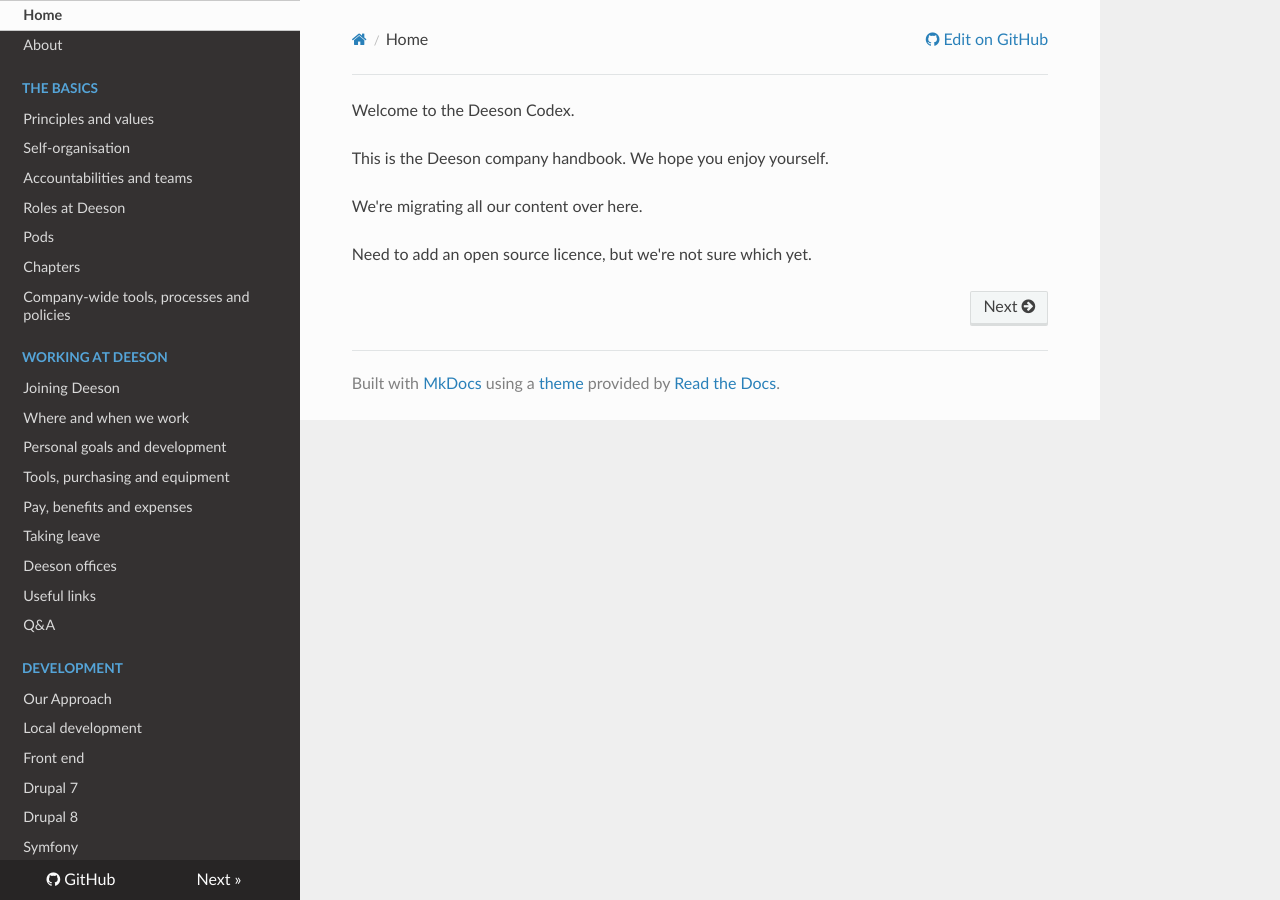
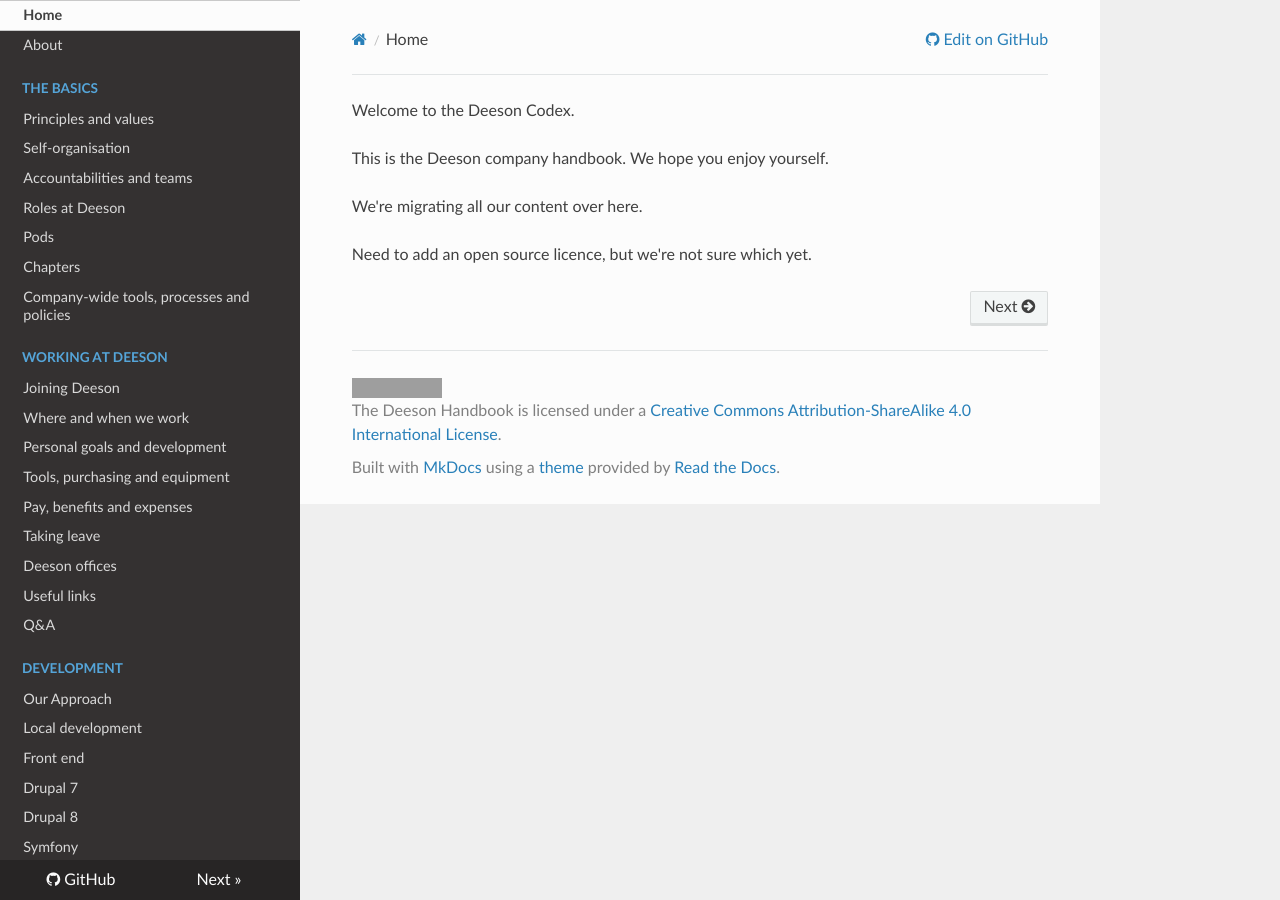
Before and after one commit to teamdeeson/codex, an MkDocs documentation site: the page built from docs/index.md, in a window 1280 px wide. Built offline with MkDocs 1.6.1, drawn with Linux system fonts in a browser that asks for light colours; nearby versions of some CDN libraries; old or Windows-style settings are respelled for this version of MkDocs; grey boxes are pictures that could not be loaded.

Commit message:
Update mkdocs.yml

```diff
--- a/mkdocs.yml
+++ b/mkdocs.yml
@@ -1,6 +1,7 @@
 site_name: Deeson Handbook
 theme: readthedocs
 repo_url: https://github.com/teamdeeson/codex
+copyright: <a rel="license" href="http://creativecommons.org/licenses/by-sa/4.0/"><img alt="Creative Commons License" style="border-width:0" src="https://i.creativecommons.org/l/by-sa/4.0/88x31.png" /></a><br />The Deeson Handbook is licensed under a <a rel="license" href="http://creativecommons.org/licenses/by-sa/4.0/">Creative Commons Attribution-ShareAlike 4.0 International License</a>.
 pages:
 - Home: index.md
 - About: about.md
```
